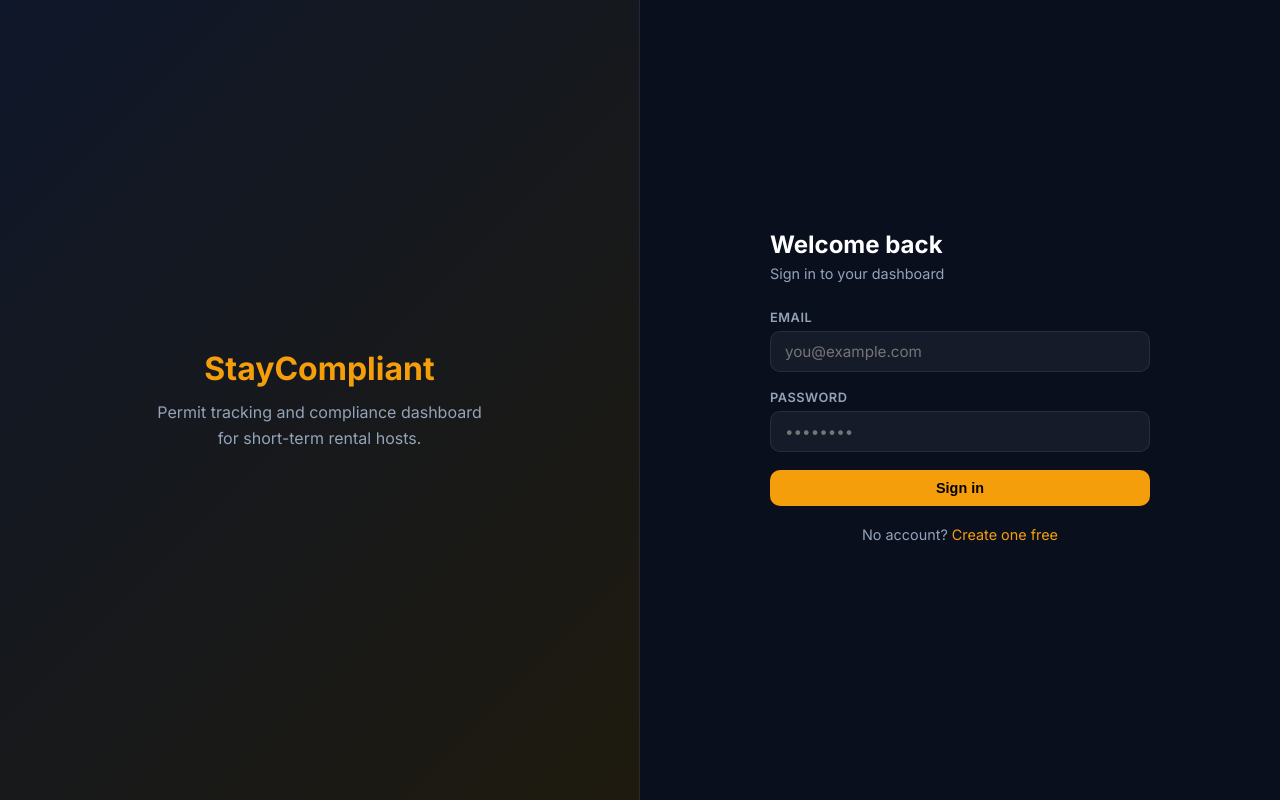
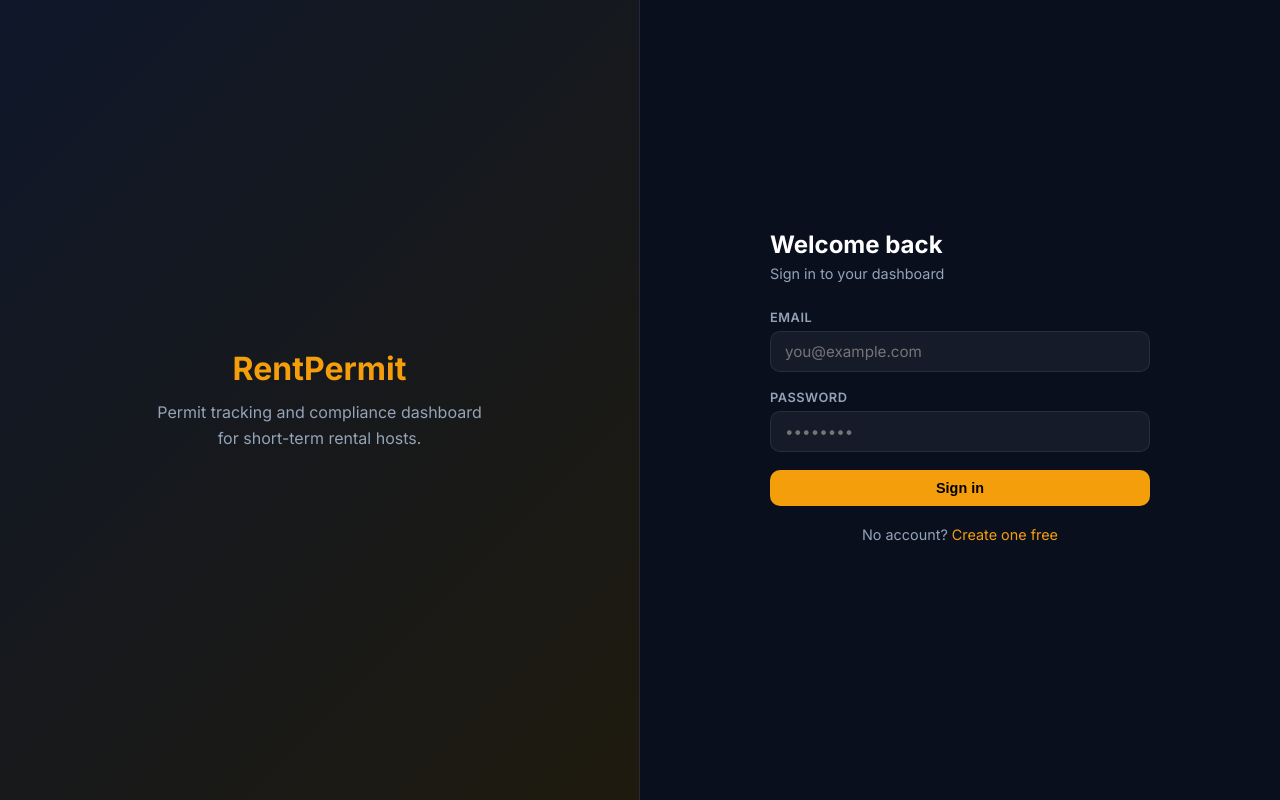
Before and after one commit to dragosnicu/staycompliant, a React (Vite) app in the folder client/: page /login in a window 1280 px wide. Built offline with nearby package versions, Linux system fonts and the light colour scheme.

Commit message:
Change logo text from 'StayCompliant' to 'RentPermit'

```diff
--- a/client/src/pages/Login.jsx
+++ b/client/src/pages/Login.jsx
@@ -23,7 +23,7 @@ export default function Login() {
   return (
     <div className="auth-page">
       <div className="auth-side">
-        <div className="auth-side-logo">StayCompliant</div>
+        <div className="auth-side-logo">RentPermit</div>
         <p className="auth-side-tagline">
           Permit tracking and compliance dashboard<br />for short-term rental hosts.
         </p>
```
